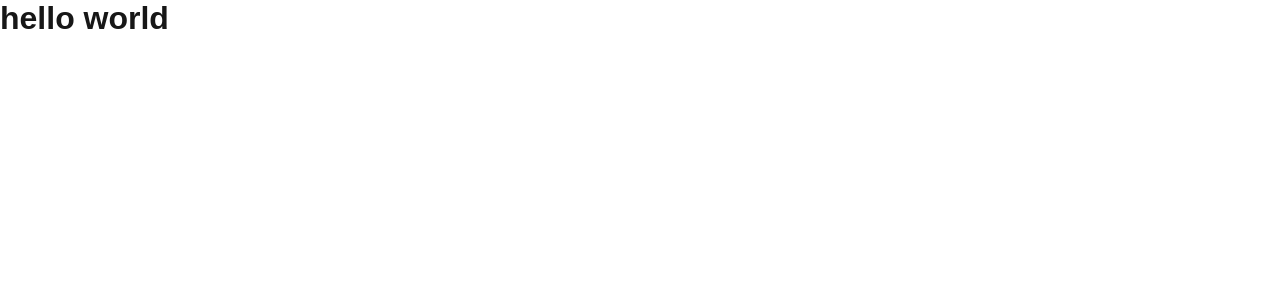
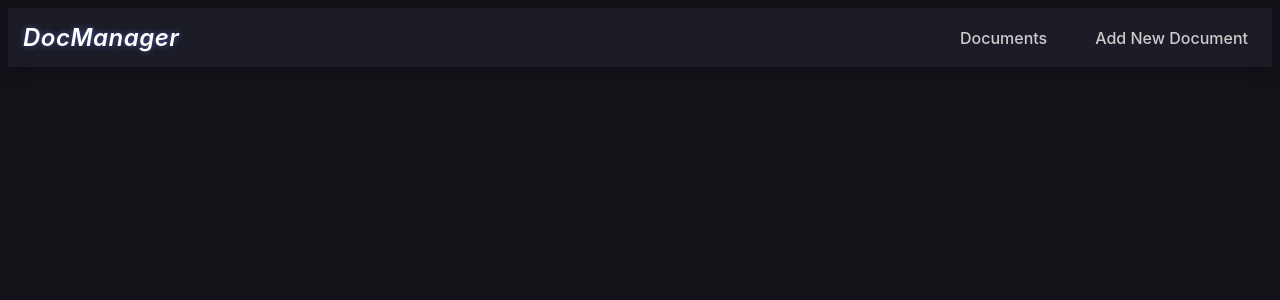
Before and after one commit to Mohamed-ait-alla/doc-management, a Next.js app: page / in a window 1280 px wide. Shown: the top 300 px of the page. Built offline with nearby package versions, Linux system fonts and the light colour scheme.

Commit message:
feat(front-end): complete header part (creation & styling)

```diff
--- /dev/null
+++ b/app/components/Header.tsx
@@ -0,0 +1,16 @@
+import React from "react";
+
+
+const Header = () => {
+    return (
+        <div className="header-container">
+            <h3>DocManager</h3>
+            <nav>
+                <a href="#">Documents</a>
+                <a href="#">Add New Document</a>
+            </nav>
+        </div>
+    );
+};
+
+export default Header;
--- a/app/globals.css
+++ b/app/globals.css
@@ -1,42 +1,42 @@
 :root {
-  --background: #ffffff;
-  --foreground: #171717;
+  --background: #121219;
+  --foreground: #ededed;
 }
 
-@media (prefers-color-scheme: dark) {
-  :root {
-    --background: #0a0a0a;
-    --foreground: #ededed;
-  }
+body, html {
+  background: var(--background);
 }
 
-html,
-body {
-  max-width: 100vw;
-  overflow-x: hidden;
+.header-container {
+  background: #1c1c26;
+  display: flex;
+  justify-content: space-between;
+  align-items: center;
+  box-shadow: 0 4px 14px rgba(0, 0, 0, 0.3);
 }
 
-body {
-  color: var(--foreground);
-  background: var(--background);
-  font-family: Arial, Helvetica, sans-serif;
-  -webkit-font-smoothing: antialiased;
-  -moz-osx-font-smoothing: grayscale;
+.header-container h3 {
+  font-family: 'Inter', 'Segoe UI', sans-serif;
+  color: #ffffff;
+  font-style: italic;
+  font-weight: 600;
+  font-size: 24px;
+  margin: 15px;
+  letter-spacing: 0.5px;
+  text-shadow: 0 0 6px rgba(108, 140, 255, 0.5);
+  cursor: pointer;
 }
 
-* {
-  box-sizing: border-box;
-  padding: 0;
-  margin: 0;
+.header-container nav a {
+  font-family: 'Inter', 'Segoe UI', sans-serif;
+  font-size: 16px;
+  font-weight: 500;
+  text-decoration: none;
+  color:  #cccccc;
+  padding: 0.5rem 1.5rem;
+  transition: color 0.3s ease;
 }
 
-a {
-  color: inherit;
-  text-decoration: none;
+.header-container nav a:hover {
+  color:#ffffff;
 }
-
-@media (prefers-color-scheme: dark) {
-  html {
-    color-scheme: dark;
-  }
-}
--- a/app/layout.tsx
+++ b/app/layout.tsx
@@ -13,7 +13,7 @@ const geistMono = Geist_Mono({
 });
 
 export const metadata: Metadata = {
-  title: "Create Next App",
+  title: "Doc Manager",
   description: "Generated by create next app",
 };
 
--- a/app/page.tsx
+++ b/app/page.tsx
@@ -1,10 +1,9 @@
-import Image from "next/image";
-import styles from "./page.module.css";
+import Header from "./components/header";
 
 export default function Home() {
   return (
     <div>
-      <h1>hello world</h1>
+     <Header />
     </div>
   );
 }
```
